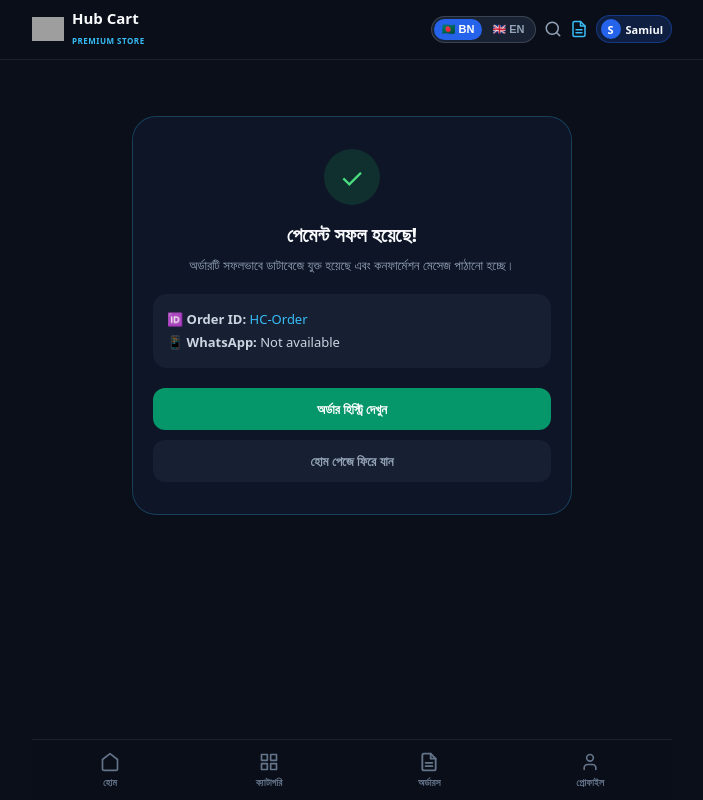
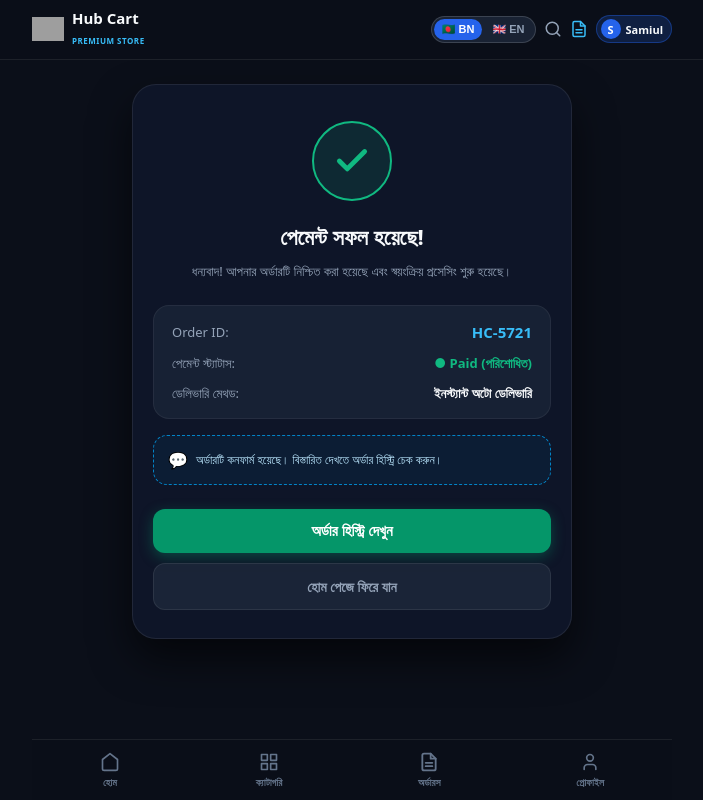
Before and after one commit to samiul-tbc/my-service-store, a Next.js app: page /order-success in a window 1280 px wide. Shown: the whole page, without its empty margins (288-991 px from the left). Built offline with nearby package versions, Linux system fonts and the light colour scheme; grey boxes are pictures that could not be loaded.

Commit message:
Update page.js

```diff
--- a/app/order-success/page.js
+++ b/app/order-success/page.js
@@ -1,113 +1,206 @@
 'use client';
-import { useEffect, useRef } from 'react';
-import { useSearchParams } from 'next/navigation';
+
+import { useEffect, useState, useRef } from 'react';
+import { useSearchParams, useRouter } from 'next/navigation';
 import Link from 'next/link';
 
 export default function OrderSuccessPage() {
   const searchParams = useSearchParams();
+  const router = useRouter();
+  const [orderId, setOrderId] = useState('');
+  const [smsStatus, setSmsStatus] = useState('sending'); // 'sending', 'sent', 'failed'
   const hasTriggered = useRef(false);
-
-  const orderId = searchParams.get('orderId') || searchParams.get('invoice_id') || 'HC-Order';
-  const phone = searchParams.get('phone');
-  const customerName = searchParams.get('name') || 'Customer';
 
   useEffect(() => {
     if (hasTriggered.current) return;
+
+    // ১. URL প্যারামিটার ও LocalStorage থেকে অর্ডারের ডেটা সংগ্রহ করা
+    const urlOrderId = searchParams.get('orderId') || searchParams.get('invoice_id');
+    const urlPhone = searchParams.get('phone');
+    const urlName = searchParams.get('name');
+
+    let customerPhone = urlPhone || '';
+    let customerName = urlName || 'Customer';
+    let finalOrderId = urlOrderId || '';
+
+    const saved = localStorage.getItem('hubcart_current_order');
+    if (saved) {
+      try {
+        const parsed = JSON.parse(saved);
+        if (!finalOrderId) finalOrderId = parsed.id || parsed.orderId;
+        if (!customerPhone) customerPhone = parsed.whatsappNumber || '';
+        if (!customerName || customerName === 'Customer') customerName = parsed.customerName || 'Customer';
+      } catch (e) {
+        console.error('Order parse error:', e);
+      }
+    }
+
+    if (!finalOrderId) {
+      finalOrderId = `HC-${Math.floor(1000 + Math.random() * 9000)}`;
+    }
+
+    setOrderId(finalOrderId);
     hasTriggered.current = true;
 
-    // Phone number thakle sathe sathe WhatsApp SMS pathano
-    if (phone && orderId) {
+    // ২. ফোন নম্বর থাকলে সাথে সাথে WhatsApp SMS ট্রিগার করা
+    if (customerPhone) {
       fetch('/api/send-whatsapp', {
         method: 'POST',
         headers: { 'Content-Type': 'application/json' },
         body: JSON.stringify({
           customerName: customerName,
-          phone: phone,
-          orderId: orderId,
+          phone: customerPhone,
+          orderId: finalOrderId,
         }),
       })
-      .then((res) => res.json())
-      .then((data) => console.log('WhatsApp sent successfully:', data))
-      .catch((err) => console.error('WhatsApp send error:', err));
+        .then((res) => res.json())
+        .then((data) => {
+          if (data.success) {
+            setSmsStatus('sent');
+          } else {
+            setSmsStatus('failed');
+          }
+          localStorage.removeItem('hubcart_current_order');
+        })
+        .catch((err) => {
+          console.error('WhatsApp send error:', err);
+          setSmsStatus('failed');
+        });
+    } else {
+      setSmsStatus('failed');
     }
-  }, [orderId, phone, customerName]);
+  }, [searchParams]);
 
   return (
-    <div style={{ maxWidth: '440px', margin: '40px auto', padding: '16px', textAlign: 'center' }}>
+    <div style={{
+      maxWidth: '440px',
+      margin: '24px auto',
+      padding: '0 16px 80px',
+    }}>
       <div style={{
-        background: 'rgba(15, 23, 42, 0.85)',
-        backdropFilter: 'blur(16px)',
-        border: '1px solid rgba(56, 189, 248, 0.25)',
+        background: 'rgba(15, 23, 42, 0.95)',
+        border: '1px solid rgba(255, 255, 255, 0.08)',
         borderRadius: '24px',
-        padding: '32px 20px',
+        padding: '36px 20px 28px',
+        textAlign: 'center',
+        boxShadow: '0 20px 40px rgba(0, 0, 0, 0.6)',
       }}>
+
+        {/* সাকসেস টিক আইকন */}
         <div style={{
-          width: '56px',
-          height: '56px',
+          width: '76px',
+          height: '76px',
           borderRadius: '50%',
-          background: 'rgba(34, 197, 94, 0.15)',
-          color: '#4ade80',
+          border: '2px solid #10b981',
+          background: 'rgba(16, 185, 129, 0.12)',
           display: 'flex',
           alignItems: 'center',
           justifyContent: 'center',
-          fontSize: '28px',
-          margin: '0 auto 16px',
+          margin: '0 auto 20px',
         }}>
-          ✓
+          <svg width="38" height="38" viewBox="0 0 24 24" fill="none" stroke="#10b981" strokeWidth="3" strokeLinecap="round" strokeLinejoin="round">
+            <polyline points="20 6 9 17 4 12"></polyline>
+          </svg>
         </div>
 
-        <h2 style={{ fontSize: '20px', fontWeight: '900', color: '#f8fafc', margin: '0 0 8px' }}>
+        {/* টাইটেল ও সাবটাইটেল */}
+        <h2 style={{ fontSize: '22px', fontWeight: '900', color: '#f8fafc', margin: '0 0 10px' }}>
           পেমেন্ট সফল হয়েছে!
         </h2>
-        <p style={{ fontSize: '13px', color: '#94a3b8', margin: '0 0 20px' }}>
-          অর্ডারটি সফলভাবে ডাটাবেজে যুক্ত হয়েছে এবং কনফার্মেশন মেসেজ পাঠানো হচ্ছে।
+        <p style={{ fontSize: '13px', color: '#94a3b8', lineHeight: '1.6', margin: '0 0 24px' }}>
+          ধন্যবাদ! আপনার অর্ডারটি নিশ্চিত করা হয়েছে এবং স্বয়ংক্রিয় প্রসেসিং শুরু হয়েছে।
         </p>
 
+        {/* অর্ডার ডিটেইলস কার্ড */}
         <div style={{
-          background: 'rgba(30, 41, 59, 0.6)',
-          borderRadius: '14px',
-          padding: '14px',
-          textAlign: 'left',
+          background: 'rgba(30, 41, 59, 0.65)',
+          border: '1px solid rgba(255, 255, 255, 0.06)',
+          borderRadius: '16px',
+          padding: '16px 18px',
+          marginBottom: '16px',
           fontSize: '13px',
-          color: '#cbd5e1',
-          lineHeight: '1.8',
-          marginBottom: '20px',
         }}>
-          <div>🆔 <strong>Order ID:</strong> <span style={{ color: '#38bdf8' }}>{orderId}</span></div>
-          <div>📱 <strong>WhatsApp:</strong> {phone || 'Not available'}</div>
+          <div style={{ display: 'flex', justifyContent: 'space-between', alignItems: 'center', marginBottom: '12px' }}>
+            <span style={{ color: '#94a3b8' }}>Order ID:</span>
+            <span style={{ fontWeight: '900', color: '#38bdf8', fontSize: '15px' }}>
+              {orderId || 'লোড হচ্ছে...'}
+            </span>
+          </div>
+
+          <div style={{ display: 'flex', justifyContent: 'space-between', alignItems: 'center', marginBottom: '12px' }}>
+            <span style={{ color: '#94a3b8' }}>পেমেন্ট স্ট্যাটাস:</span>
+            <span style={{ color: '#10b981', fontWeight: 'bold', display: 'flex', alignItems: 'center', gap: '5px' }}>
+              ● Paid (পরিশোধিত)
+            </span>
+          </div>
+
+          <div style={{ display: 'flex', justifyContent: 'space-between', alignItems: 'center' }}>
+            <span style={{ color: '#94a3b8' }}>ডেলিভারি মেথড:</span>
+            <span style={{ color: '#f8fafc', fontWeight: 'bold' }}>ইনস্ট্যান্ট অটো ডেলিভারি</span>
+          </div>
         </div>
 
+        {/* WhatsApp নোটিফিকেশন অ্যালার্ট বক্স */}
+        <div style={{
+          border: '1px dashed #0284c7',
+          background: 'rgba(2, 132, 199, 0.08)',
+          borderRadius: '14px',
+          padding: '12px 14px',
+          marginBottom: '24px',
+          display: 'flex',
+          alignItems: 'center',
+          gap: '8px',
+          textAlign: 'left',
+          fontSize: '12px',
+          color: '#bae6fd',
+          lineHeight: '1.5',
+        }}>
+          <span style={{ fontSize: '16px' }}>💬</span>
+          <span>
+            {smsStatus === 'sent' && 'আপনার WhatsApp নম্বরে অর্ডারের কনফার্মেশন মেসেজ সফলভাবে পাঠানো হয়েছে।'}
+            {smsStatus === 'sending' && 'আপনার WhatsApp নম্বরে অর্ডারের বিবরণ ও ডেলিভারি মেসেজ পাঠিয়ে দেওয়া হচ্ছে...'}
+            {smsStatus === 'failed' && 'অর্ডারটি কনফার্ম হয়েছে। বিস্তারিত দেখতে অর্ডার হিস্ট্রি চেক করুন।'}
+          </span>
+        </div>
+
+        {/* অ্যাকশন বাটনসমূহ */}
         <div style={{ display: 'flex', flexDirection: 'column', gap: '10px' }}>
-          <Link
-            href="/orders"
+          <button
+            onClick={() => router.push('/orders')}
             style={{
-              textDecoration: 'none',
+              width: '100%',
+              padding: '13px',
               background: '#059669',
               color: '#ffffff',
-              padding: '12px',
+              border: 'none',
               borderRadius: '12px',
-              fontWeight: 'bold',
-              fontSize: '13px',
+              fontWeight: '900',
+              fontSize: '15px',
+              cursor: 'pointer',
+              boxShadow: '0 4px 14px rgba(5, 150, 105, 0.4)',
             }}
           >
             অর্ডার হিস্ট্রি দেখুন
-          </Link>
+          </button>
 
           <Link
             href="/"
             style={{
+              display: 'block',
+              padding: '13px',
+              background: 'rgba(30, 41, 59, 0.8)',
+              border: '1px solid rgba(255, 255, 255, 0.08)',
+              borderRadius: '12px',
+              color: '#94a3b8',
+              fontWeight: 'bold',
+              fontSize: '14px',
               textDecoration: 'none',
-              background: 'rgba(30, 41, 59, 0.6)',
-              color: '#94a3b8',
-              padding: '12px',
-              borderRadius: '12px',
-              fontWeight: 'bold',
-              fontSize: '13px',
             }}
           >
             হোম পেজে ফিরে যান
           </Link>
         </div>
+
       </div>
     </div>
   );
```
